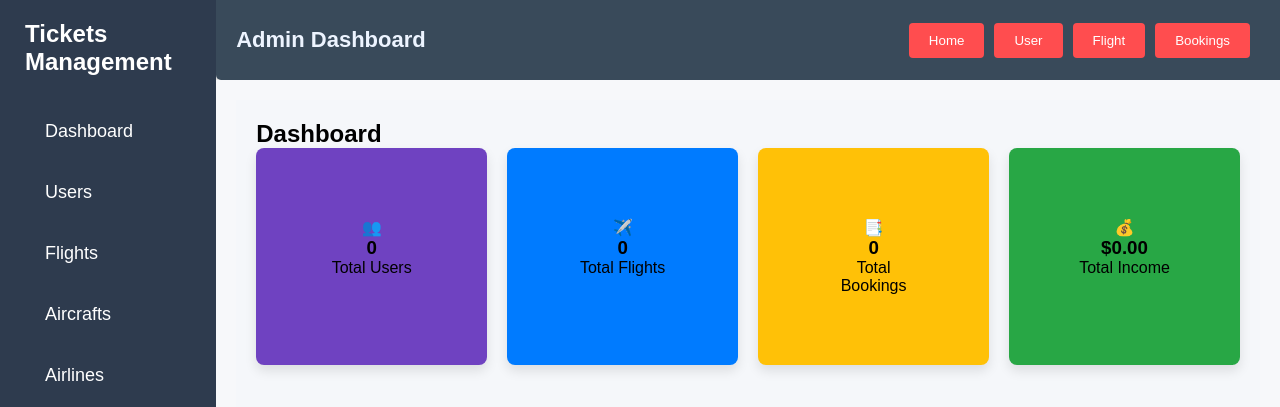
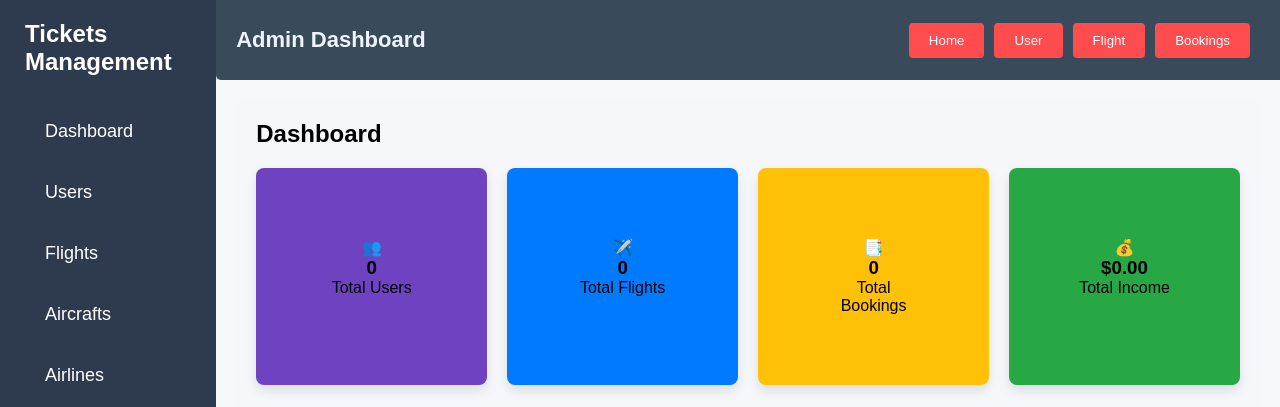
Before and after one commit to ThanhDT127/admin_web_airline, a React (Vite) app: page / in a window 1280 px wide. Shown: the top 407 px of the page. Built offline with nearby package versions, Linux system fonts and the light colour scheme; no server answers; sample sign-in values are in the browser's storage.

Commit message:
update StatisticCard

```diff
--- a/src/components/cards/StatisticCard.scss
+++ b/src/components/cards/StatisticCard.scss
@@ -12,6 +12,7 @@
 }
 
 .statistic-card {
+    margin-top: 20px;
     background-color: #fff;
     border-radius: 8px;
     box-shadow: 0 6px 12px rgba(0, 0, 0, 0.1);
@@ -24,9 +25,7 @@
 }
 
 .statistic-card:hover {
-    transform: translateY(-8px);
     box-shadow: 0 8px 16px rgba(0, 0, 0, 0.15);
-    cursor: pointer;
 }
 
 .statistic-card .icon {
```
